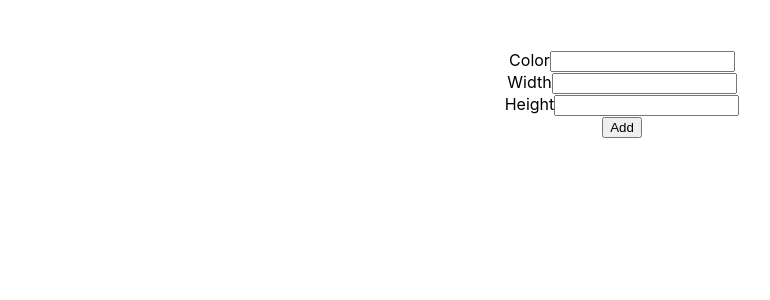
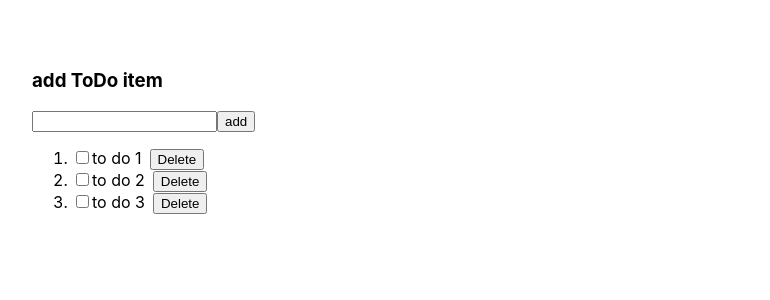
Before and after one commit to BenRomdhaneInes/First-React-With-JSX, a React (Create React App) app in the folder first-react-with-jsx/: page / in a window 1280 px wide. Shown: the top 300 px of the page, without its empty margins (18-788 px from the left). Built offline with nearby package versions, Linux system fonts and the light colour scheme.

Commit message:
todo list

```diff
--- a/first-react-with-jsx/src/App.css
+++ b/first-react-with-jsx/src/App.css
@@ -1,18 +1,49 @@
 .app {
-  text-align: center;
   padding:50px;
 }
 
-.box-wrapper{
-  display:flex;
-  gap: 10px;
-  flex-wrap: wrap;
-  padding: 20px 0;
-  justify-content: center;
+.tabs-header{
+  display: flex;
+  gap: 8px;
 }
 
-.color-box{
-  width:100px;
-  height: 100px;
-  border-radius:10px;
+.tab-btn {
+  padding: 8px 16px;
+  cursor: pointer;
+  border: 1px solid #000;
+  position: relative;
 }
+
+.tab-btn::before{
+  width: 0px;
+  height: 100%;
+  content:'';
+  position: absolute;
+  left: 0%;
+  top: 0;
+  background: #000;
+  transition: width 500ms linear 10ms;
+  z-index: -1;
+}
+
+.tab-btn.active{
+  color: #fff;
+}
+
+.tab-btn.active::before{
+  width: 100%;
+}
+
+.tabs-container{
+  padding: 16px;
+  margin: 8px 0;
+  border: 1px solid #000;
+}
+
+.tab-content{
+  display:none;
+}
+
+.tab-content.active{
+  display: block;
+}
--- a/first-react-with-jsx/src/App.js
+++ b/first-react-with-jsx/src/App.js
@@ -1,16 +1,67 @@
 import React, { useState }from 'react';
-import ColorSelector from './Components/colorSelector';
-import ColorBox from './Components/colorBox';
 
 import './App.css'
+import Form from './form';
+import ListItem from './ListItem';
 
 
 function App() {
-  const [boxs, setBoxs] = useState([])
+  const [newTask, setNewTask]= useState('')
+  const [todoList, setTodoList] = useState([
+    {
+      id: 1,
+      name: 'to do 1',
+      completed: false
+    },
+    {
+      id: 2,
+      name: 'to do 2',
+      completed: false
+    },
+    {
+      id: 3,
+      name: 'to do 3',
+      completed: false
+    },
+  ])
+
+  const addTodoList = e => {
+    e.preventDefault();
+    if (newTask !== ''){
+      const newListItem = {
+        id:todoList.length+1,
+        name: newTask,
+        completed: false
+      }
+      setTodoList([...todoList, newListItem])
+      setNewTask('')
+    }
+  }
+
+  const handleTaskChange = (id) =>{
+    const newList = todoList.map((task) => {
+      if (task.id === id) {
+        return {...task ,completed: !task.completed}
+      }else return task
+    })
+    setTodoList(newList)
+  }
+
+  const handleDeleteTask = (id) => {
+    setTodoList(todoList.filter((task) => task.id !== id))
+  }
+
+
   return (
     <div className="app">
-      <ColorSelector boxs={boxs} setBoxs={setBoxs}/>
-      <div className="box-wrapper">{boxs?.map((box, index) => <ColorBox box={box} key={index}/>)}</div>
+      <Form addTodoList={addTodoList} newTask={newTask} setNewTask={setNewTask}/>
+      <ol>
+      {todoList.map((task, index) =>{
+        return (
+          <ListItem task={task} key={index} handleDeleteTask={handleDeleteTask} handleTaskChange={handleTaskChange}/>
+        )
+      })}
+      </ol>
     </div>
   );
 }
--- a/first-react-with-jsx/src/Components/colorBox.js
+++ /dev/null
@@ -1,9 +0,0 @@
-import React from 'react'
-const ColorBox = ({ box }) => {
-
-  return(
-     <div className='color-box' style={{ backgroundColor: box.color, width: box.width + 'px', height: box.height + 'px'}}/>
-  )
-}
-
-export default ColorBox
--- a/first-react-with-jsx/src/Components/colorSelector.js
+++ /dev/null
@@ -1,32 +0,0 @@
-import React, { useState } from 'react'
-const ColorSelector = ({boxs, setBoxs}) => {
-  const [color, setColor] = useState('')
-  const [width, setWidth] = useState('')
-  const [height, setHeight] = useState('')
-  const addColor = (e) =>{
-    e.preventDefault();
-    setBoxs([...boxs, {color: color, width: width, height: height}])
-    setColor('')
-    setHeight('')
-    setWidth('')
-  }
-  return(
-      <form className='color-selector' onSubmit={addColor}>
-          <div>
-          <label htmlFor="color">Color</label>
-          <input type="text" id="color" onChange={(e) => setColor(e.target.value)} value={color}/>
-          </div>
-          <div>
-          <label htmlFor="width">Width</label>
-          <input type="number" id="width" onChange={(e) => setWidth(e.target.value)} value={width}/>
-          </div>
-          <div>
-          <label htmlFor="height">Height</label>
-          <input type="number" id="height" onChange={(e) => setHeight(e.target.value)} value={height}/>
-          </div>
-          <button className='submit-btn'>Add</button>
-      </form>
-  )
-}
-
-export default ColorSelector
--- /dev/null
+++ b/first-react-with-jsx/src/ListItem.js
@@ -0,0 +1,11 @@
+import React from 'react';
+const ListItem = ({task, handleDeleteTask, handleTaskChange}) => {
+  return (
+    <li  className={`list-item`}>
+      <input type='checkbox' id={task.id} checked={task.completed} onChange={() => handleTaskChange(task.id)}/>
+      <span style={{textDecoration: task.completed ? 'line-through' : 'none', marginRight:'8px'}}>{task.name}</span>
+      <button onClick={() => handleDeleteTask(task.id)}>Delete</button>
+    </li>
+  )
+}
+export default ListItem
--- /dev/null
+++ b/first-react-with-jsx/src/form.js
@@ -0,0 +1,12 @@
+import React from 'react';
+const Form = ({addTodoList,newTask, setNewTask}) => {
+  return(
+    <form onSubmit={e => addTodoList(e)}>
+      <h3>add ToDo item</h3>
+      <input type="text" value={newTask} onChange={e => setNewTask(e.target.value)}/>
+      <button>add</button>
+    </form>
+  )
+}
+
+export default Form
```
Also changed, not shown: first-react-with-jsx/src/Components/form.js (deleted, +0 -42 lines).
